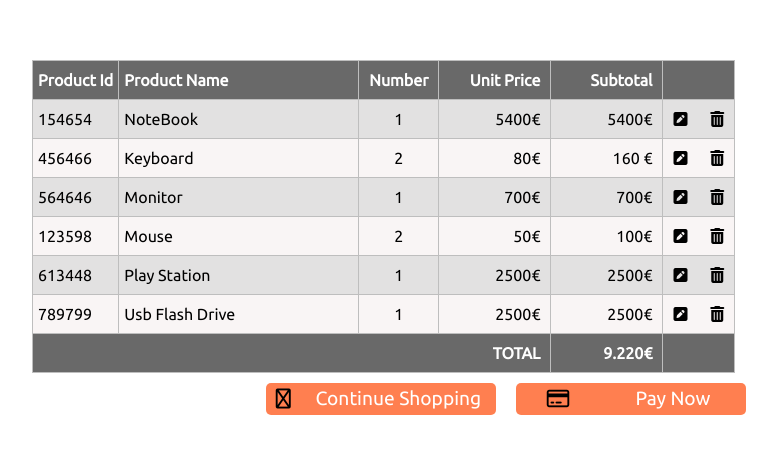
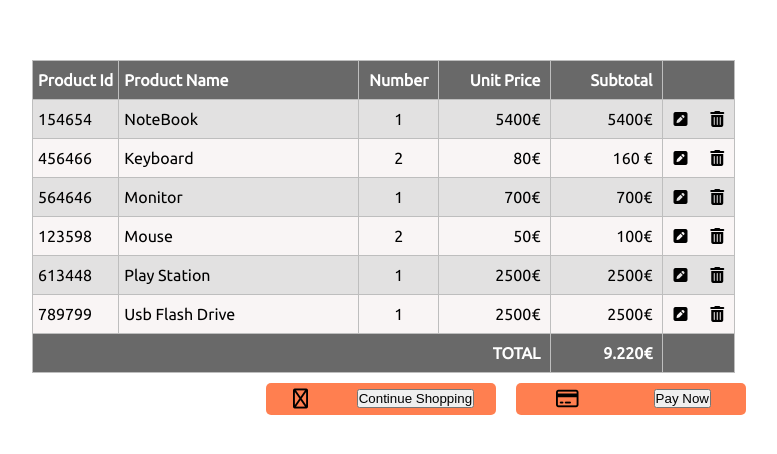
Before and after one commit to KerimGurbaz/Add-To-Basket, a plain HTML site: page index.html in a window 1280 px wide. Shown: the part 158-612 px from the top of the page, without its empty margins (108-885 px from the left). Drawn offline with Linux system fonts and the light colour scheme.

Commit message:
Update index.html

```diff
--- a/index.html
+++ b/index.html
@@ -104,12 +104,12 @@
         <div class="end">
             <div class="end1">
                 <i class="fa-regular fa-cart-shopping"></i>
-                <p>Continue Shopping</p>
+                <button class="Continue">Continue Shopping</button>
             </div>
 
             <div class="end2">
                 <i class="fa-regular fa-credit-card"></i>
-                <p>Pay Now</p>
+                <button class="Continue"> Pay Now</button>
             </div>
         </div>
 
```
